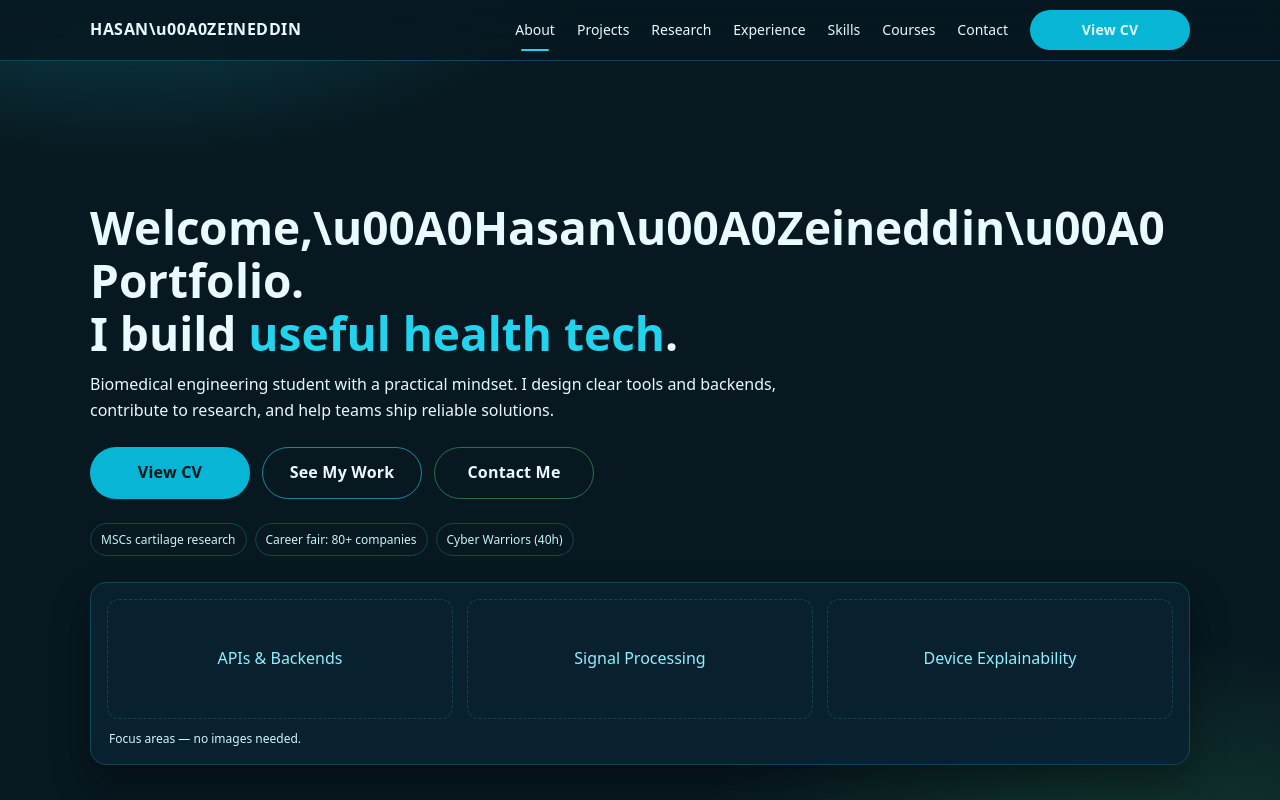
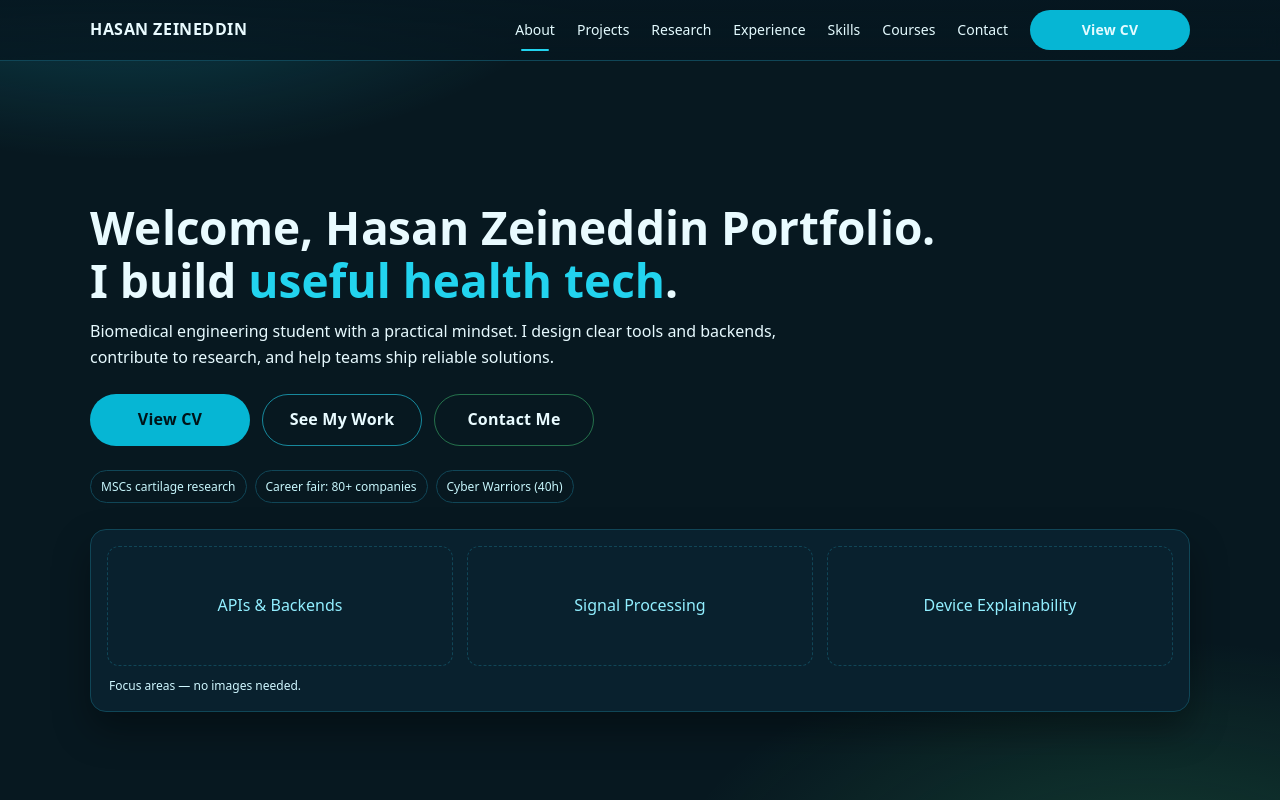
Before and after one commit to Hleizo/Portfolio, a plain HTML site: page index.html in a window 1280 px wide. Shown: the top 800 px of the page. Drawn offline with Linux system fonts and the light colour scheme.

Commit message:
Update index.html

```diff
--- a/index.html
+++ b/index.html
@@ -462,7 +462,7 @@
     [...text].forEach((ch, i)=>{
       const span = document.createElement('span');
       span.className = 'l';
-      span.textContent = ch === ' ' ? '\\u00A0' : ch;
+      span.textContent = ch === ' ' ? '\u00A0' : ch;
       el.appendChild(span);
       setTimeout(()=> span.classList.add('show'), delay + i*45);
     });
```
